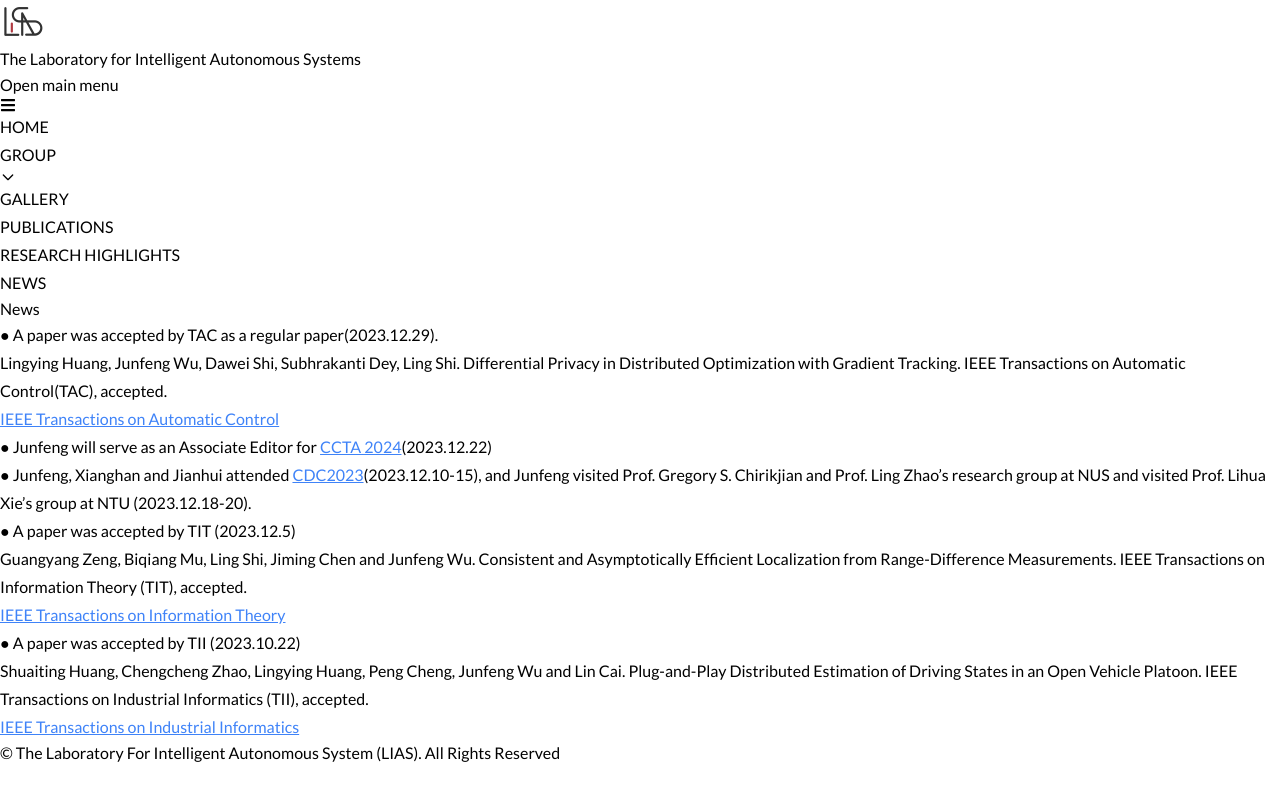
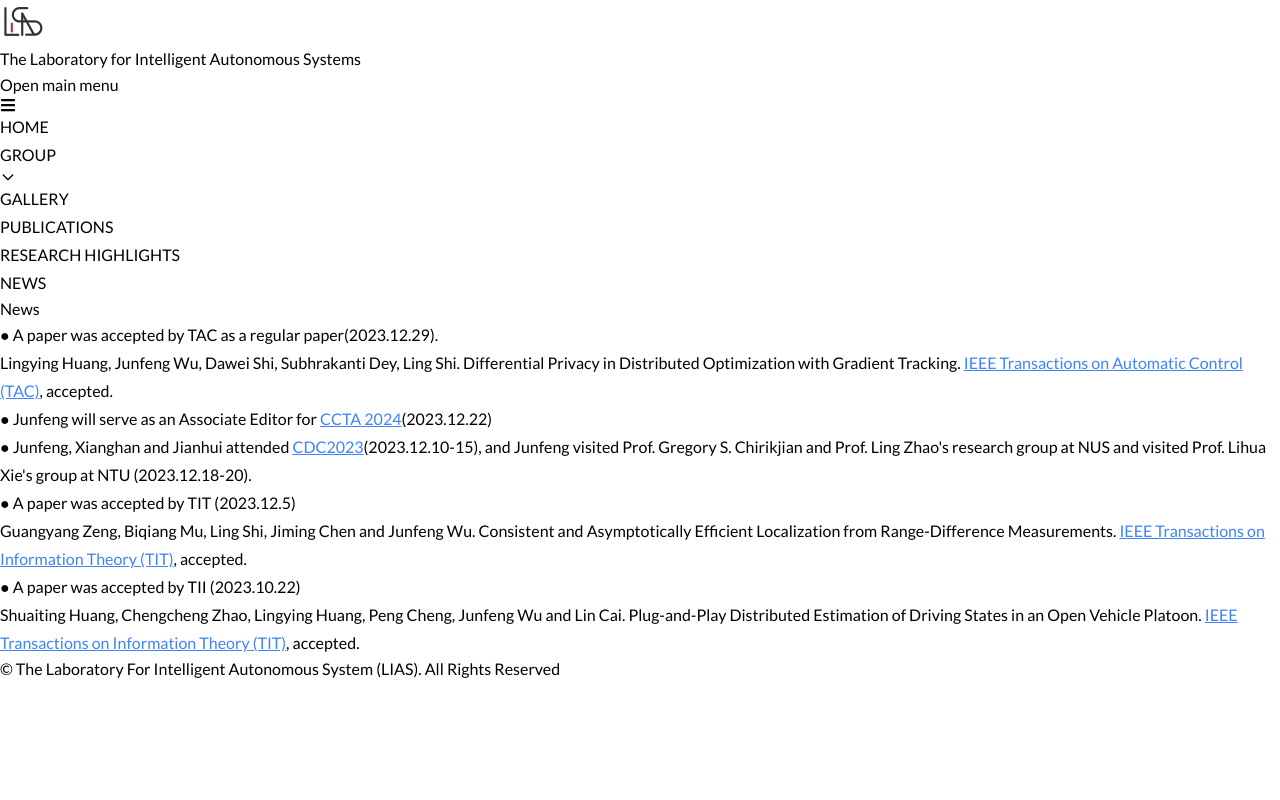
Before and after one commit to LIAS-CUHKSZ/lias-cuhksz.github.io, a Next.js app: page /news in a window 1280 px wide. Built offline with nearby package versions, Linux system fonts and the light colour scheme.

Commit message:
style: format news

```diff
--- a/app/news/page.tsx
+++ b/app/news/page.tsx
@@ -14,15 +14,15 @@ function Page(): JSX.Element {
           <p>
             Lingying Huang, Junfeng Wu, Dawei Shi, Subhrakanti Dey, Ling Shi.
             Differential Privacy in Distributed Optimization with Gradient
-            Tracking. IEEE Transactions on Automatic Control(TAC), accepted.
-            <br></br>
+            Tracking.{" "}
             <a
               href="https://ieeexplore.ieee.org/xpl/RecentIssue.jsp?punumber=9"
               target="_blank"
               rel="noreferrer"
             >
-              IEEE Transactions on Automatic Control
+              IEEE Transactions on Automatic Control (TAC)
             </a>
+            , accepted.
           </p>
           <p>
             ● Junfeng will serve as an Associate Editor for{" "}
@@ -45,38 +45,36 @@ function Page(): JSX.Element {
               CDC2023
             </a>
             (2023.12.10-15), and Junfeng visited Prof. Gregory S. Chirikjian and
-            Prof. Ling Zhao’s research group at NUS and visited Prof. Lihua
-            Xie’s group at NTU (2023.12.18-20).
+            Prof. Ling Zhao's research group at NUS and visited Prof. Lihua
+            Xie's group at NTU (2023.12.18-20).
           </p>
           <p>● A paper was accepted by TIT (2023.12.5)</p>
           <p>
             Guangyang Zeng, Biqiang Mu, Ling Shi, Jiming Chen and Junfeng Wu.
             Consistent and Asymptotically Efficient Localization from
-            Range-Difference Measurements. IEEE Transactions on Information
-            Theory (TIT), accepted.
-            <br></br>
+            Range-Difference Measurements.{" "}
             <a
               href="https://ieeexplore.ieee.org/xpl/RecentIssue.jsp?punumber=18"
               target="_blank"
               rel="noreferrer"
             >
-              IEEE Transactions on Information Theory
+              IEEE Transactions on Information Theory (TIT)
             </a>
+            , accepted.
           </p>
           <p>● A paper was accepted by TII (2023.10.22)</p>
           <p>
             Shuaiting Huang, Chengcheng Zhao, Lingying Huang, Peng Cheng,
             Junfeng Wu and Lin Cai. Plug-and-Play Distributed Estimation of
-            Driving States in an Open Vehicle Platoon. IEEE Transactions on
-            Industrial Informatics (TII), accepted.
-            <br></br>
+            Driving States in an Open Vehicle Platoon.{" "}
             <a
-              href="https://ieeexplore.ieee.org/xpl/RecentIssue.jsp?punumber=9424"
+              href="https://ieeexplore.ieee.org/xpl/RecentIssue.jsp?punumber=18"
               target="_blank"
               rel="noreferrer"
             >
-              IEEE Transactions on Industrial Informatics
+              IEEE Transactions on Information Theory (TIT)
             </a>
+            , accepted.
           </p>
         </div>
       </div>
```
